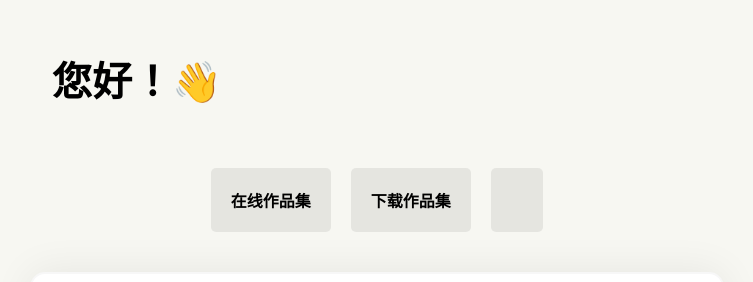
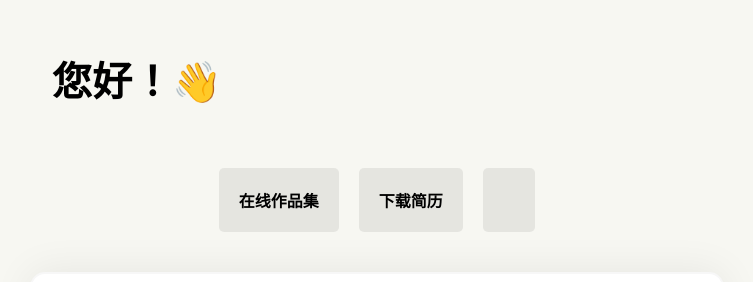
Before and after one commit to IveTian/resume, a Vue app: page /#/ in a window 1280 px wide. Shown: the part 230-512 px from the top of the page, without its empty margins (263-1016 px from the left). Built offline with nearby package versions, Linux system fonts and the light colour scheme; a web font is replaced by a local one.

Commit message:
Update main.js

```diff
--- a/src/main.js
+++ b/src/main.js
@@ -21,7 +21,7 @@ const i18n = new VueI18n({
       changeLang: 'Change to English',
       resume: '下载简历',
       portfolioOnline: '在线作品集',
-      portfolioDownload: '下载作品集',
+      portfolioDownload: '下载简历',
       helloWord: '您好！👋',
       para1:'嗨，您好，我是田梓衡。',
       para2:'我十分热爱 UI 设计。跃动在屏幕上的符号、优雅的线条几何呈现、创意十足的点线面结合，这便是我所热爱的、所追寻的事物。作为未来发展和个人理想抱负而言，为了更好的理解开发、更好的结合设计与开发，高效输出开发可用的 UI，我还浅显学习使用 React Native 做过 App、使用 Vue + Nuxt 快速搭建网站，作为全栈完成过一个完整的 App 作品。当然，这些都是开源的。',
```
